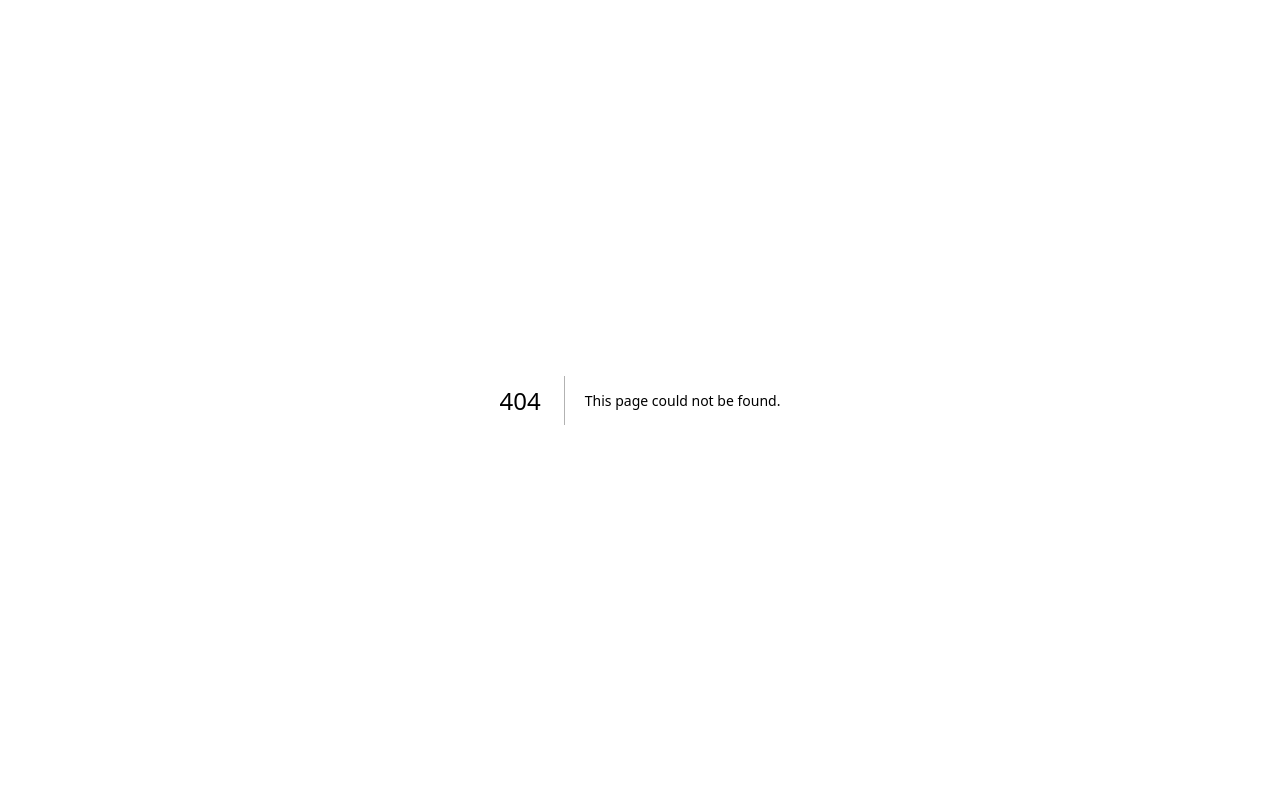
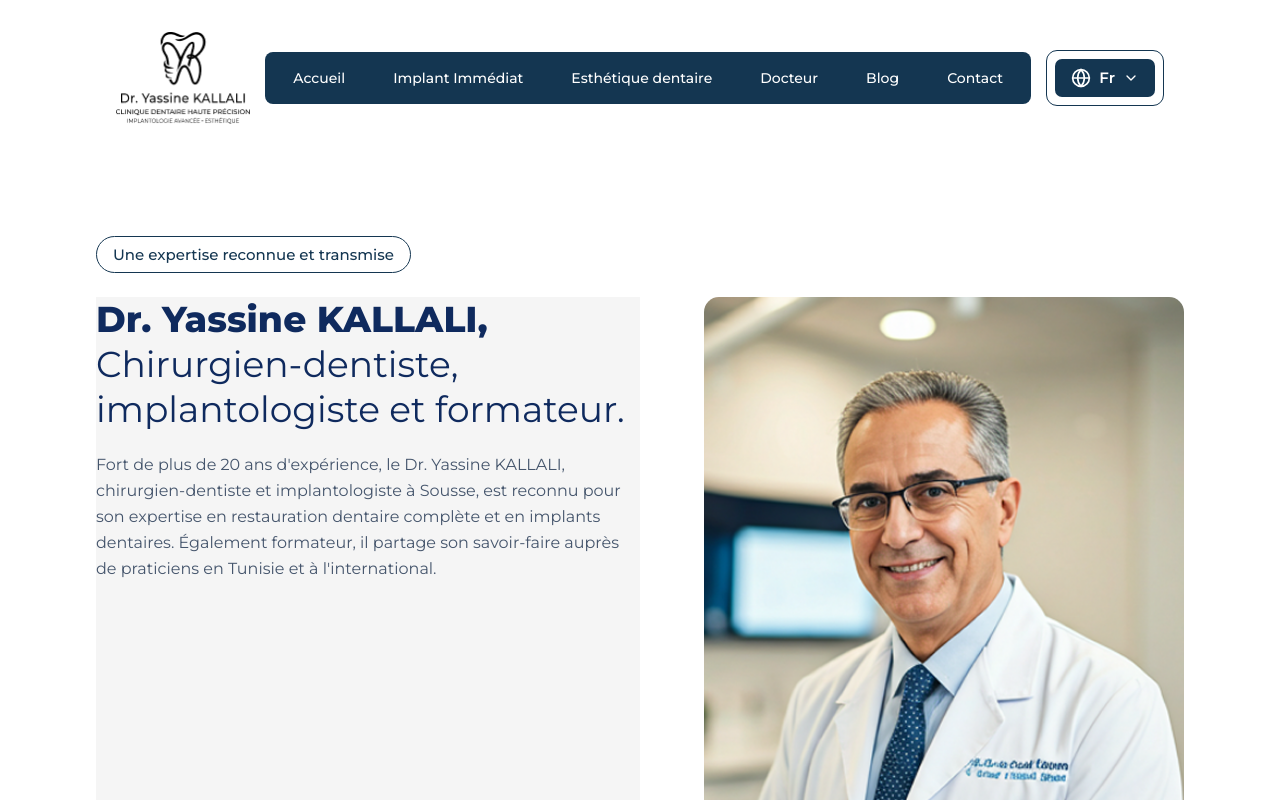
Before and after one commit to Dualityagency/Yassine-Kallali-Front, a Next.js app: page /en/docteur in a window 1280 px wide. Before the commit this address had no page. Shown: the top 800 px of the page. Built offline with nearby package versions, Linux system fonts and the light colour scheme.

Commit message:
feat : starting doctor page

```diff
--- /dev/null
+++ b/app/[locale]/docteur/page.tsx
@@ -0,0 +1,14 @@
+import Expertise from "@/components/docteur/Expertise"
+
+const page = () => {
+  return (
+    <div>
+
+
+      <Expertise/>
+
+    </div>
+  )
+}
+
+export default page
--- /dev/null
+++ b/components/docteur/Expertise.tsx
@@ -0,0 +1,48 @@
+import Image from "next/image";
+import { Badge } from "../ui/badge";
+
+const Expertise = () => {
+  return (
+    <div className="px-4 sm:px-8 lg:px-24 py-12 lg:py-20">
+      <Badge variant="secondary" className="self-start">
+        Une expertise reconnue et transmise
+      </Badge>
+
+      <div className="flex flex-col lg:flex-row gap-8 lg:gap-16 mt-6">
+
+        {/* ── IMAGE COL ── */}
+        <div className="lg:flex-1 order-1 lg:order-2 rounded-[15px] overflow-hidden h-[400px] sm:h-[520px] lg:h-[640px]">
+          <div className="relative w-full h-full">
+            <Image
+              src="/doctor/doctor.png"
+              alt="Dr. Yassine KALLALI"
+              fill
+              className="object-cover object-top"
+            />
+          </div>
+        </div>
+
+        {/* ── TEXT COL ── */}
+        <div className="flex flex-col gap-5 lg:w-1/2 order-2 lg:order-1 bg-background">
+          <h2 className="text-2xl sm:text-3xl lg:text-4xl font-extrabold text-[#0f2a5e] leading-tight">
+            Dr. Yassine KALLALI,{" "}
+            <span className="font-normal">
+              Chirurgien-dentiste, implantologiste et formateur.
+            </span>
+          </h2>
+
+          <p className="text-sm lg:text-base text-slate-600 leading-relaxed">
+            Fort de plus de 20 ans d&apos;expérience, le Dr. Yassine KALLALI,
+            chirurgien-dentiste et implantologiste à Sousse, est reconnu pour
+            son expertise en restauration dentaire complète et en implants
+            dentaires. Également formateur, il partage son savoir-faire auprès
+            de praticiens en Tunisie et à l&apos;international.
+          </p>
+        </div>
+
+      </div>
+    </div>
+  );
+};
+
+export default Expertise;
--- a/components/layout/Navbar.tsx
+++ b/components/layout/Navbar.tsx
@@ -10,7 +10,7 @@ const navLinks = [
   { name: "Accueil", href: "/" },
   { name: "Implant Immédiat", href: "/implant-immediat" },
   { name: "Esthétique dentaire", href: "/esthetique-dentaire" },
-  { name: "Docteur", href: "#" },
+  { name: "Docteur", href: "/docteur" },
   { name: "Blog", href: "#" },
   { name: "Contact", href: "#" }
 ]
```
Also changed, not shown: public/doctor/doctor.png (added).
